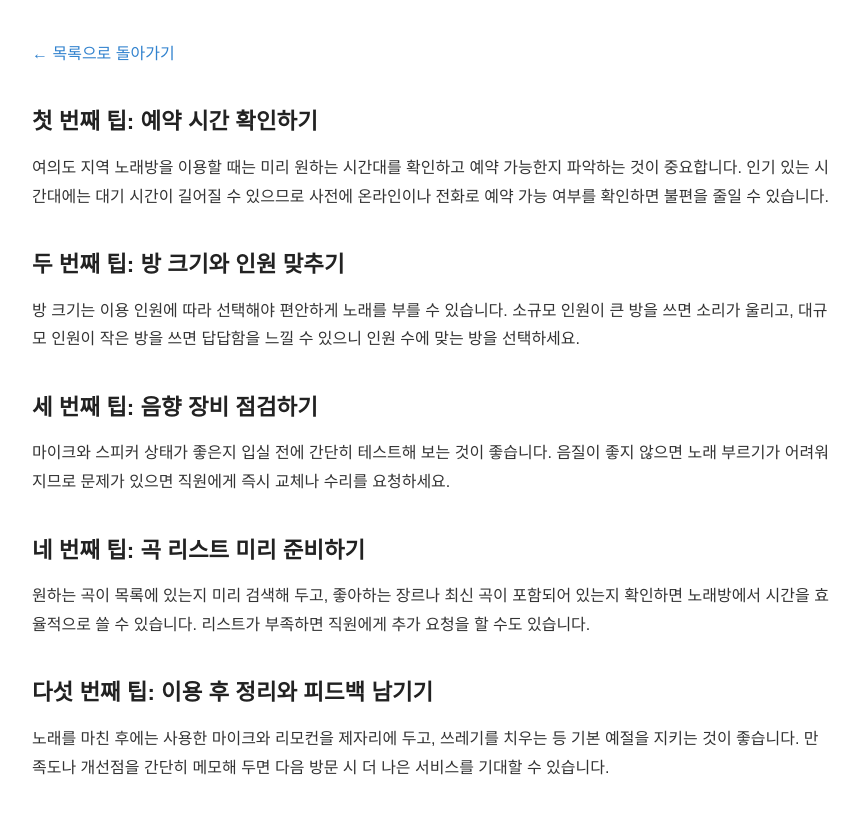
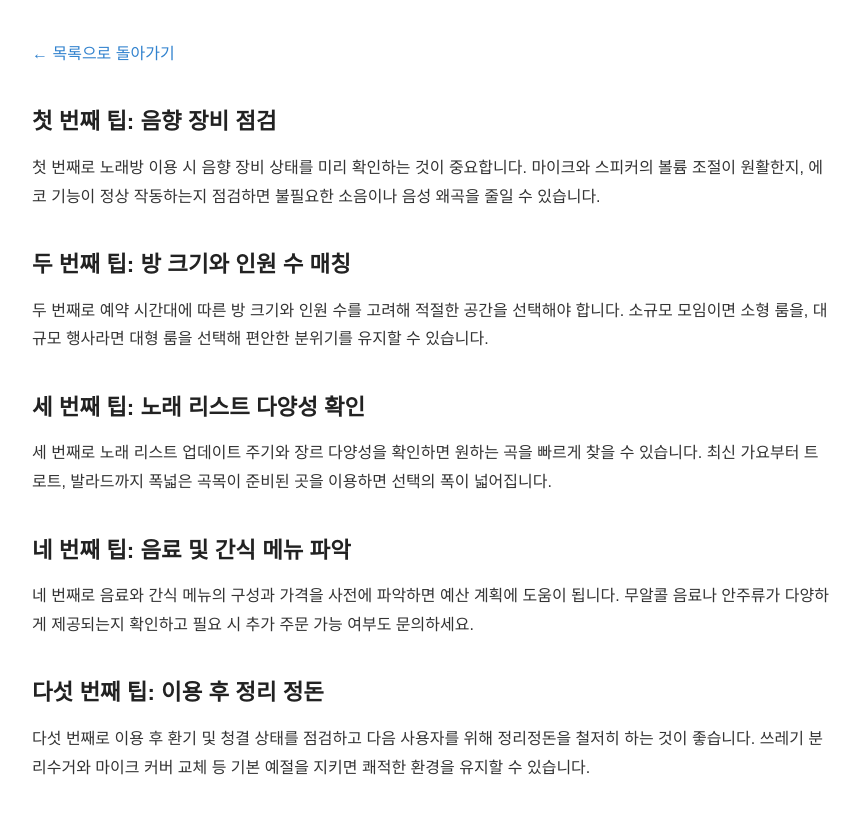
Before and after one commit to sarakinhceo-gif/bp-t3b04-yd-kb-info, a plain HTML site: page posts/guide-001-1vcd7d6.html in a window 1280 px wide. Shown: the whole page, without its empty margins (208-1068 px from the left). Drawn offline with Linux system fonts and the light colour scheme.

Commit message:
fix: 프롬프트 유출·한자 조각·반복 파손 제거 (1 files)

```diff
--- a/posts/guide-001-1vcd7d6.html
+++ b/posts/guide-001-1vcd7d6.html
@@ -20,16 +20,16 @@
     <a href="../index.html">← 목록으로 돌아가기</a>
   </header>
   <main>
-<h2>첫 번째 팁: 예약 시간 확인하기</h2>
-<p>여의도 지역 노래방을 이용할 때는 미리 원하는 시간대를 확인하고 예약 가능한지 파악하는 것이 중요합니다. 인기 있는 시간대에는 대기 시간이 길어질 수 있으므로 사전에 온라인이나 전화로 예약 가능 여부를 확인하면 불편을 줄일 수 있습니다.</p>
-<h2>두 번째 팁: 방 크기와 인원 맞추기</h2>
-<p>방 크기는 이용 인원에 따라 선택해야 편안하게 노래를 부를 수 있습니다. 소규모 인원이 큰 방을 쓰면 소리가 울리고, 대규모 인원이 작은 방을 쓰면 답답함을 느낄 수 있으니 인원 수에 맞는 방을 선택하세요.</p>
-<h2>세 번째 팁: 음향 장비 점검하기</h2>
-<p>마이크와 스피커 상태가 좋은지 입실 전에 간단히 테스트해 보는 것이 좋습니다. 음질이 좋지 않으면 노래 부르기가 어려워지므로 문제가 있으면 직원에게 즉시 교체나 수리를 요청하세요.</p>
-<h2>네 번째 팁: 곡 리스트 미리 준비하기</h2>
-<p>원하는 곡이 목록에 있는지 미리 검색해 두고, 좋아하는 장르나 최신 곡이 포함되어 있는지 확인하면 노래방에서 시간을 효율적으로 쓸 수 있습니다. 리스트가 부족하면 직원에게 추가 요청을 할 수도 있습니다.</p>
-<h2>다섯 번째 팁: 이용 후 정리와 피드백 남기기</h2>
-<p>노래를 마친 후에는 사용한 마이크와 리모컨을 제자리에 두고, 쓰레기를 치우는 등 기본 예절을 지키는 것이 좋습니다. 만족도나 개선점을 간단히 메모해 두면 다음 방문 시 더 나은 서비스를 기대할 수 있습니다.</p>
+<h2>첫 번째 팁: 음향 장비 점검</h2>
+<p>첫 번째로 노래방 이용 시 음향 장비 상태를 미리 확인하는 것이 중요합니다. 마이크와 스피커의 볼륨 조절이 원활한지, 에코 기능이 정상 작동하는지 점검하면 불필요한 소음이나 음성 왜곡을 줄일 수 있습니다.</p>
+<h2>두 번째 팁: 방 크기와 인원 수 매칭</h2>
+<p>두 번째로 예약 시간대에 따른 방 크기와 인원 수를 고려해 적절한 공간을 선택해야 합니다. 소규모 모임이면 소형 룸을, 대규모 행사라면 대형 룸을 선택해 편안한 분위기를 유지할 수 있습니다.</p>
+<h2>세 번째 팁: 노래 리스트 다양성 확인</h2>
+<p>세 번째로 노래 리스트 업데이트 주기와 장르 다양성을 확인하면 원하는 곡을 빠르게 찾을 수 있습니다. 최신 가요부터 트로트, 발라드까지 폭넓은 곡목이 준비된 곳을 이용하면 선택의 폭이 넓어집니다.</p>
+<h2>네 번째 팁: 음료 및 간식 메뉴 파악</h2>
+<p>네 번째로 음료와 간식 메뉴의 구성과 가격을 사전에 파악하면 예산 계획에 도움이 됩니다. 무알콜 음료나 안주류가 다양하게 제공되는지 확인하고 필요 시 추가 주문 가능 여부도 문의하세요.</p>
+<h2>다섯 번째 팁: 이용 후 정리 정돈</h2>
+<p>다섯 번째로 이용 후 환기 및 청결 상태를 점검하고 다음 사용자를 위해 정리정돈을 철저히 하는 것이 좋습니다. 쓰레기 분리수거와 마이크 커버 교체 등 기본 예절을 지키면 쾌적한 환경을 유지할 수 있습니다.</p>
 </main>
 </body>
 </html>
```
